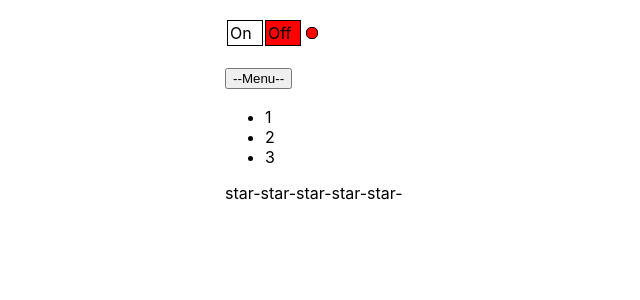
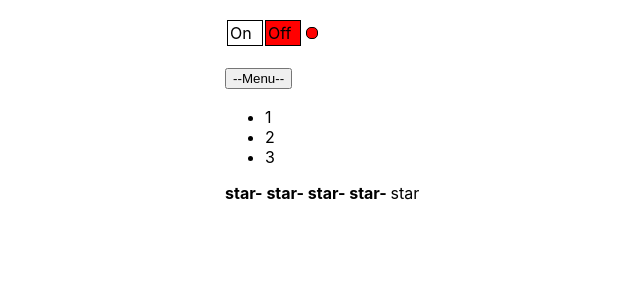
Before and after one commit to ikomaz97/appdimych, a React (Create React App) app: page / in a window 1280 px wide. Shown: the top 300 px of the page, without its empty margins (115-755 px from the left). Built offline with nearby package versions, Linux system fonts and the light colour scheme.

Commit message:
28/09/23-4

```diff
--- a/src/components/UncontrolledRating/UncontrolledRating.tsx
+++ b/src/components/UncontrolledRating/UncontrolledRating.tsx
@@ -1,28 +1,31 @@
-import React from "react";
+import React, {useState} from "react";
+import OnOff from "../OnOff/OnOff";
+
 type RatingPropsType = {
-    value: 0|1|2|3|4|5
+    value: 0 | 1 | 2 | 3 | 4 | 5
 }
+
 export function UncontrolledRating(props: RatingPropsType) {
-
-        return (
-            <div>
-                <Star selected={ props.value > 0 }/>
-                <Star selected={ props.value > 1 }/>
-                <Star selected={ props.value > 2 }/>
-                <Star selected={ props.value > 3 }/>
-                <Star selected={ props.value > 4 }/>
-            </div>
-        );
+    let [value, setValue] = useState(4);
+    return (
+        <div>
+            <Star selected={value > 0} setValue={setValue} value={1}/>
+            <Star selected={value > 1} setValue={setValue} value={2}/>
+            <Star selected={value > 2} setValue={setValue} value={3}/>
+            <Star selected={value > 3} setValue={setValue} value={4}/>
+            <Star selected={value > 4} setValue={setValue} value={5}/>
+        </div>
+    );
 }
 
 type StarPropsType = {
-    selected: boolean,
-}
-function Star(props: StarPropsType) {
-    if (props.selected === true) {
-    return <span><b>star-</b></span>
-    } else {
-    return <span>star-</span>
+    selected: boolean
+    value: 1 | 2 | 3 | 4 | 5
+    setValue: (value: 1 | 2 | 3 | 4 | 5) => void
 }
 
+function Star(props: StarPropsType) {
+    return <span onClick={() => {
+        props.setValue(props.value)
+    }}> {props.selected ? <b>star- </b> : 'star '}</span>
 }
```
